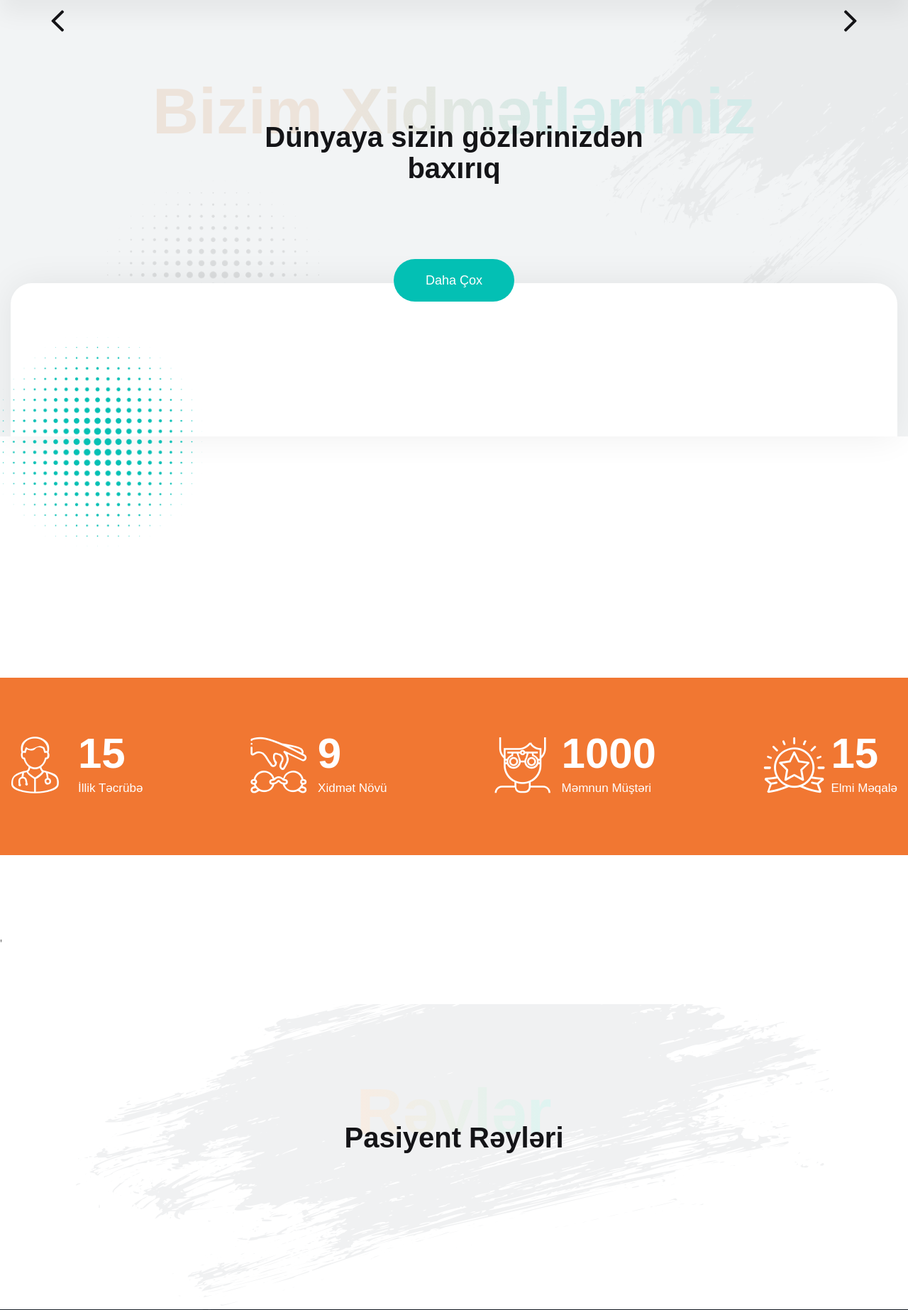
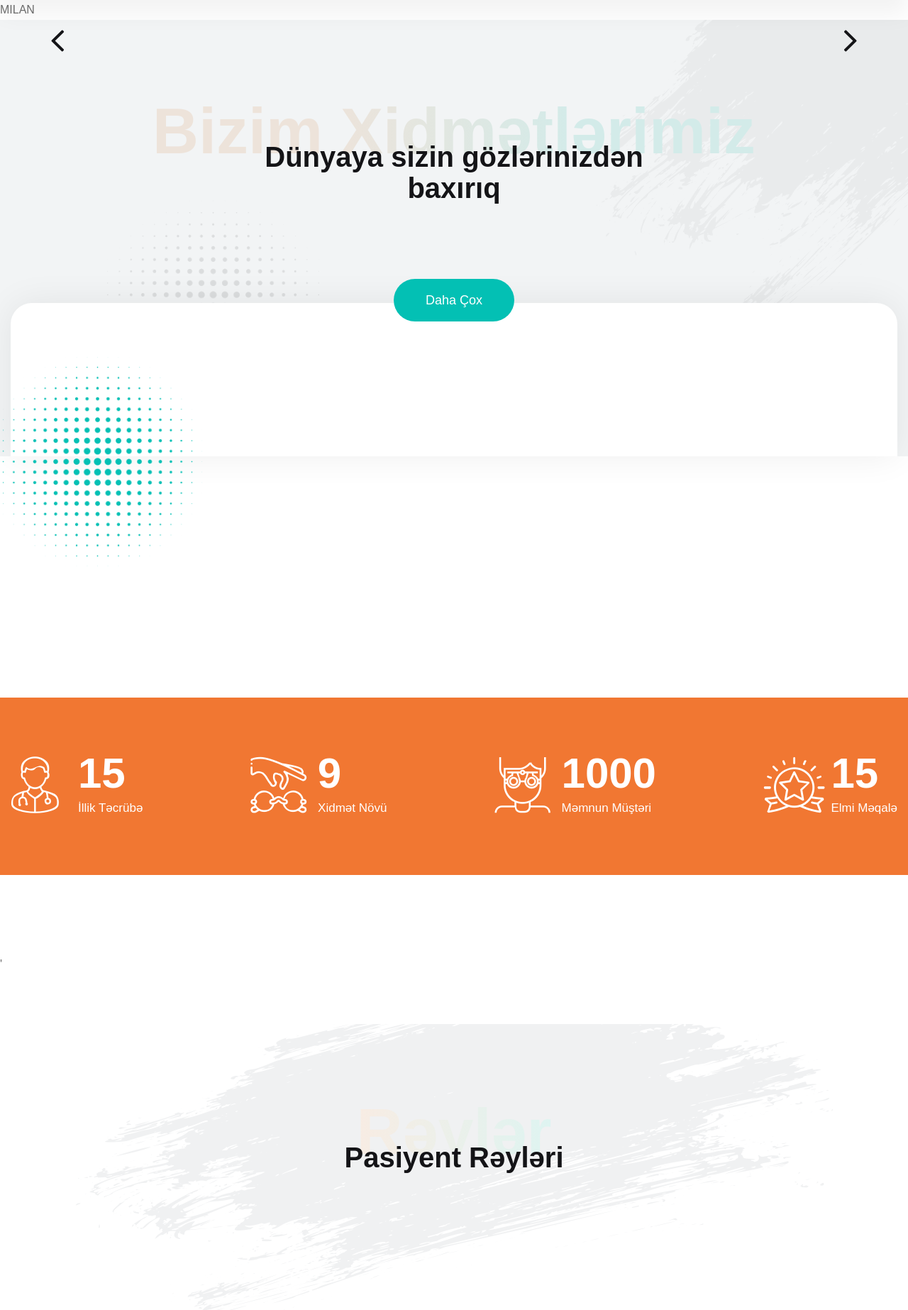
Before and after one commit to VRproduction/myopt, a Django app: page / in a window 1280 px wide. Shown: the part 124-1970 px from the top of the page at 71% size. Run offline with Django 4.2, Linux system fonts and the light colour scheme; data that the repository does not hold is empty; some libraries are stand-ins or nearby versions; some web fonts are replaced.

Commit message:
write milanfor testing

```diff
--- a/app/templates/index.html
+++ b/app/templates/index.html
@@ -6,6 +6,8 @@
 
 
 {% block body %}
+
+MILAN
 
 {% include "messages.html" %}
         <!-- banner-section -->
```
